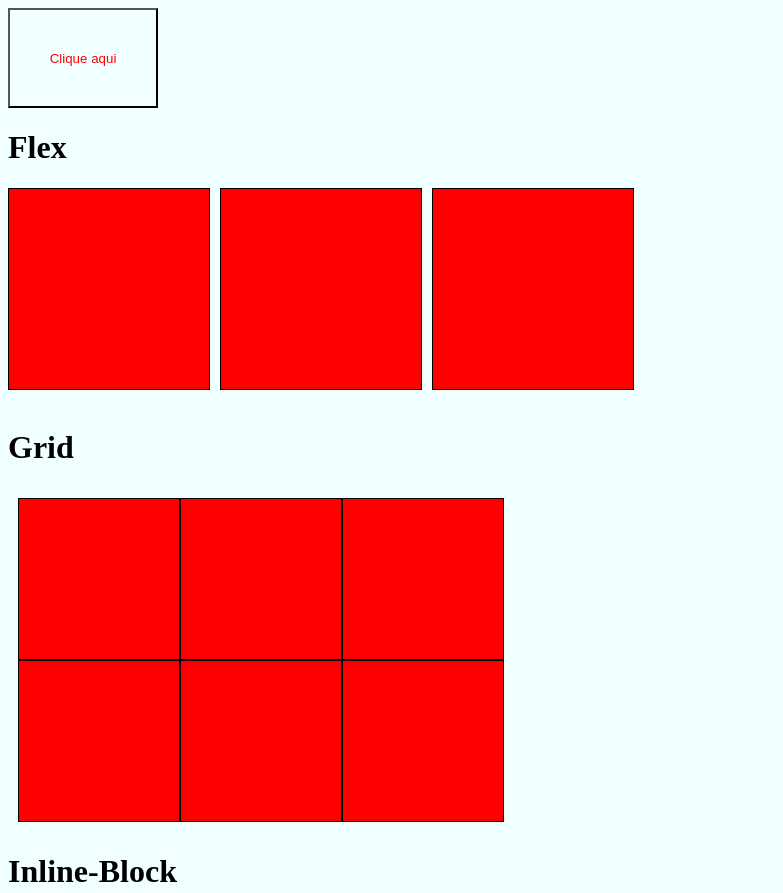
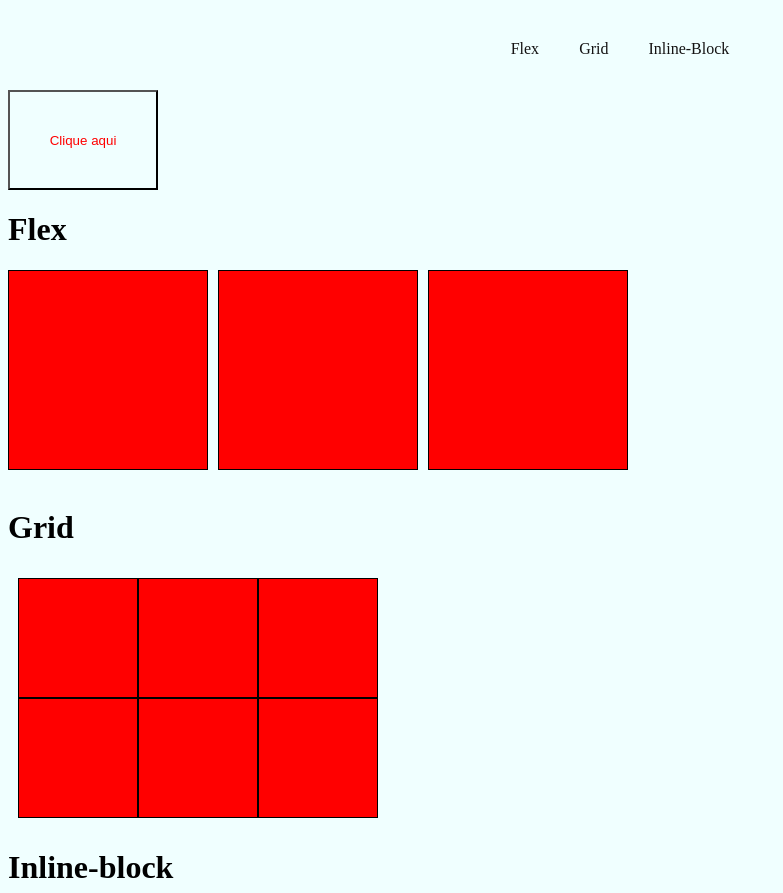
Before and after one commit to miguelrochaxavier/propriedade-display-position, a plain HTML site: page index.html in a window 1280 px wide. Shown: the top 893 px of the page, without its empty margins (0-783 px from the left). Drawn offline with Linux system fonts and the light colour scheme.

Commit message:
Initial commit

```diff
--- a/index.html
+++ b/index.html
@@ -9,18 +9,33 @@
 </head>
 
 <body>
+    <header>
+        <header>
+            <nav class="navbar">
+                <ul>
+                    <li><a href="#flex">Flex</a></li>
+                    <li><a href="#grid">Grid</a></li>
+                    <li><a href="#inline-block">Inline-Block</a></li>
+                    <ul>
+            </nav>
+        </header>
+
         <div class="btn">
             <input type="button" value="Clique aqui" id="btn">
         </div>
         <div class="container">
+            <div id="flex">
                 <h1>Flex</h1>
+            </div>
             <div class="flex">
                 <div class="red"></div>
                 <div class="red"></div>
                 <div class="red"></div>
             </div>
             <br>
+            <div id="grid">
                 <h1>Grid</h1>
+            </div>
             <div class="grid">
                 <div></div>
                 <div></div>
@@ -31,7 +46,9 @@
             </div>
             <br>
             <div>
-            <h1>Inline-Block</h1>
+                <div id="inline-block">
+                    <h1>Inline-block</h1>
+                </div>
                 <div class="inline-block">
                     <div class="red"></div>
                     <div class="red-two"></div>
--- a/style.css
+++ b/style.css
@@ -1,4 +1,7 @@
 * {
+    margin: 15;
+    padding: 20;
+    box-sizing: border-box;
     background-color: azure;
 }
 
@@ -73,3 +76,19 @@
     color: black;
     border-radius: 20px;
 }
+
+.navbar {
+    padding: 16px;
+}
+
+.navbar ul {
+    list-style: none;
+    display: flex;
+    justify-content: center;
+    gap: 40px;
+}
+
+.navbar a {
+    color: rgb(20, 19, 19);
+    text-decoration: none;
+}
```
Lines whose indentation alone changed are shown as unchanged.
